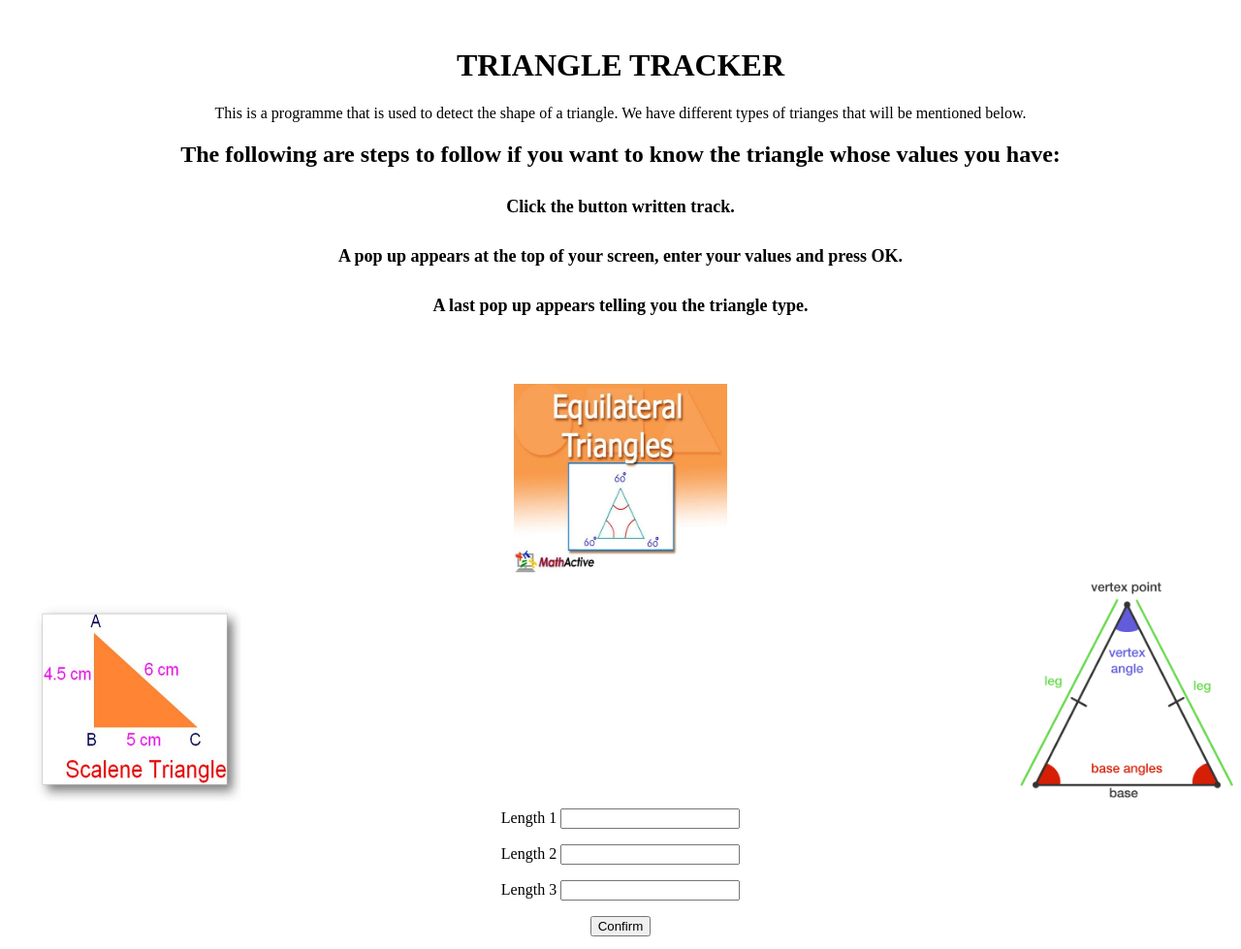
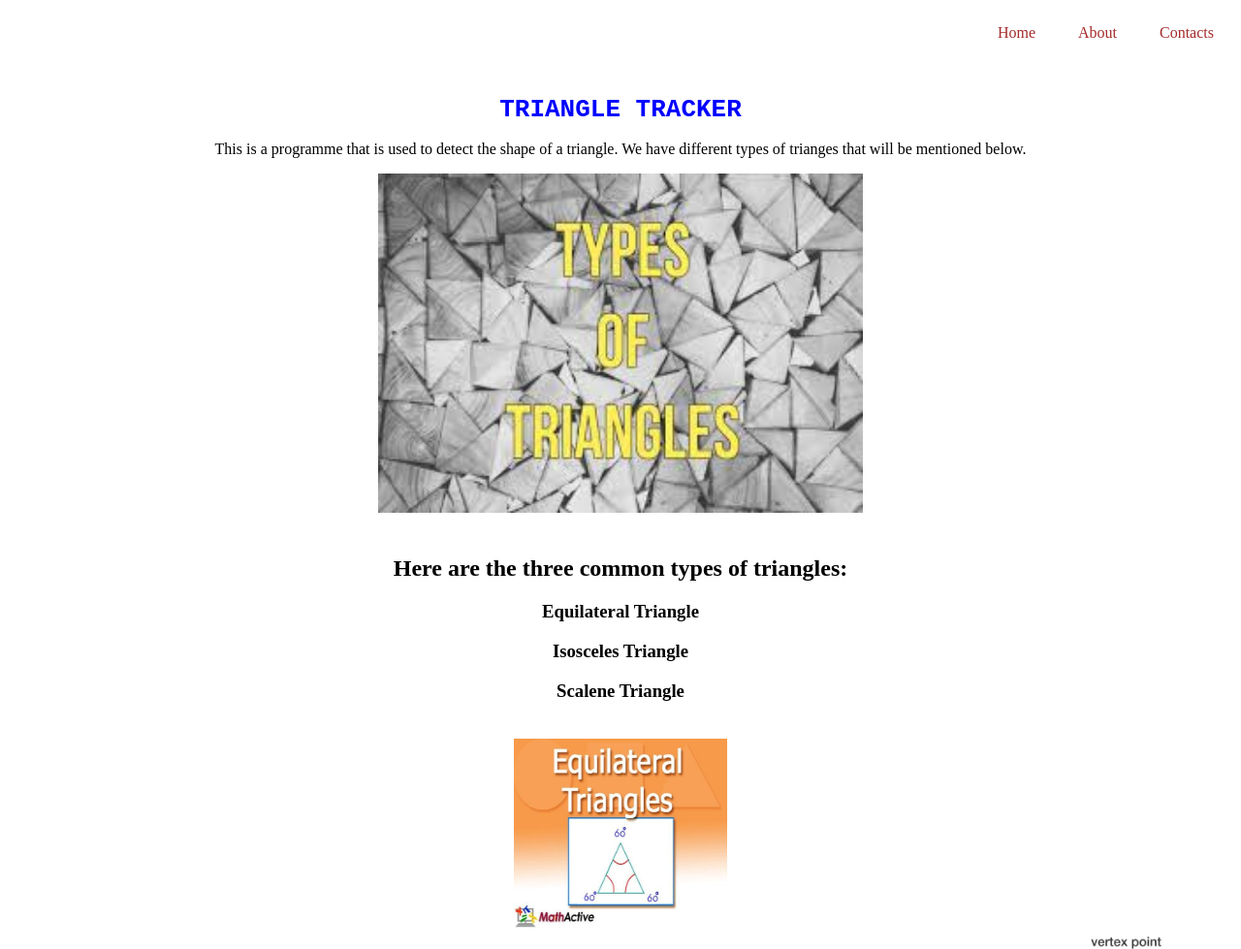
Before and after one commit to wilsenock220/Triangle-tracker, a plain HTML site: page index.html in a window 1280 px wide. Shown: the top 979 px of the page at 97% size. Drawn offline with Linux system fonts and the light colour scheme.

Commit message:
add new styles

```diff
--- a/index.html
+++ b/index.html
@@ -7,16 +7,27 @@
     <script type="scripts.js"></script>
   </head>
   <body>
-    <div class="willy">
-      <h1>TRIANGLE TRACKER</h1>
-       <p>This is a programme that is used to detect the shape of a triangle. We have different types of trianges that will be mentioned below.</p>
-         <h2>The following are steps to follow if you want to know the triangle whose values you have:</h2>
+    <nav>
+      <ul>
+       <li><a href="#home">Home</a></li>
+       <li><a href="#about">About</a></li>
+       <li><a href="#contacts">Contacts</a></li>
+      </ul>
+    </nav>
 
-          <h5>Click the button written track.</h5>
-          <h5>A pop up appears at the top of your screen, enter your values and press OK.</h5>
-          <h5>A last pop up appears telling you the triangle type.</h5>
+       <div id="home">
+
+         <h1>TRIANGLE TRACKER</h1>
+         <p>This is a programme that is used to detect the shape of a triangle. We have different types of trianges that will be mentioned below.</p>
+           <img src="it.jpeg" alt="it" height="350" width="500">
+      </div>
+
     </div>
 
+       <h2>Here are the three common types of triangles:</h2>
+          <h3>Equilateral Triangle</h3>
+          <h3>Isosceles Triangle</h3>
+          <h3>Scalene Triangle</h3>
 
     <div class="image">
        <div class="equal">
@@ -31,10 +42,12 @@
            <img src="scalene.jpg" alt="scalene" height="210" width="220">
          </div>
 
+
        </div>
 
      </div>
-
+        <h2>Track Triangle</h2>
+        <p>Please enter your values below!</p>
      <div class="form">
         <form class="fill">
             <p><label for="side1">Length 1</label>
@@ -53,6 +66,6 @@
         </form>
 
       </div>
-
+       <!-- <p>Copyright@2019. All rights reserved</p> -->
   </body>
 </html>
--- a/styles.css
+++ b/styles.css
@@ -1,3 +1,21 @@
+nav{
+  margin: 0 auto;
+  padding: 0.1% 0;
+}
+nav>ul{
+  text-align: right;
+}
+nav>ul>li{
+  display: inline-block;
+}
+nav>ul>li>a{
+  padding: 20px;
+  text-decoration: none;
+  color: brown;
+}
+nav>ul>li>a:hover{
+  background-color: blue;
+}
 body{
   text-align: center;
 }
@@ -5,7 +23,7 @@ h5{
   font-size: large;
 }
 img{
-  height:200;
+  height:200
   width: 220;
 }
 .iso{
@@ -16,12 +34,15 @@ img{
   padding-right:800px;
   padding-top: 20px;
 }
-.willy{
+#home{
   padding: 20px;
+  justify-content: space-between;
 }
 .image{
   padding-top: 20px;
 }
 h1{
   font-size: XX-large;
+  color: blue;
+  font-family: monospace;
 }
```
